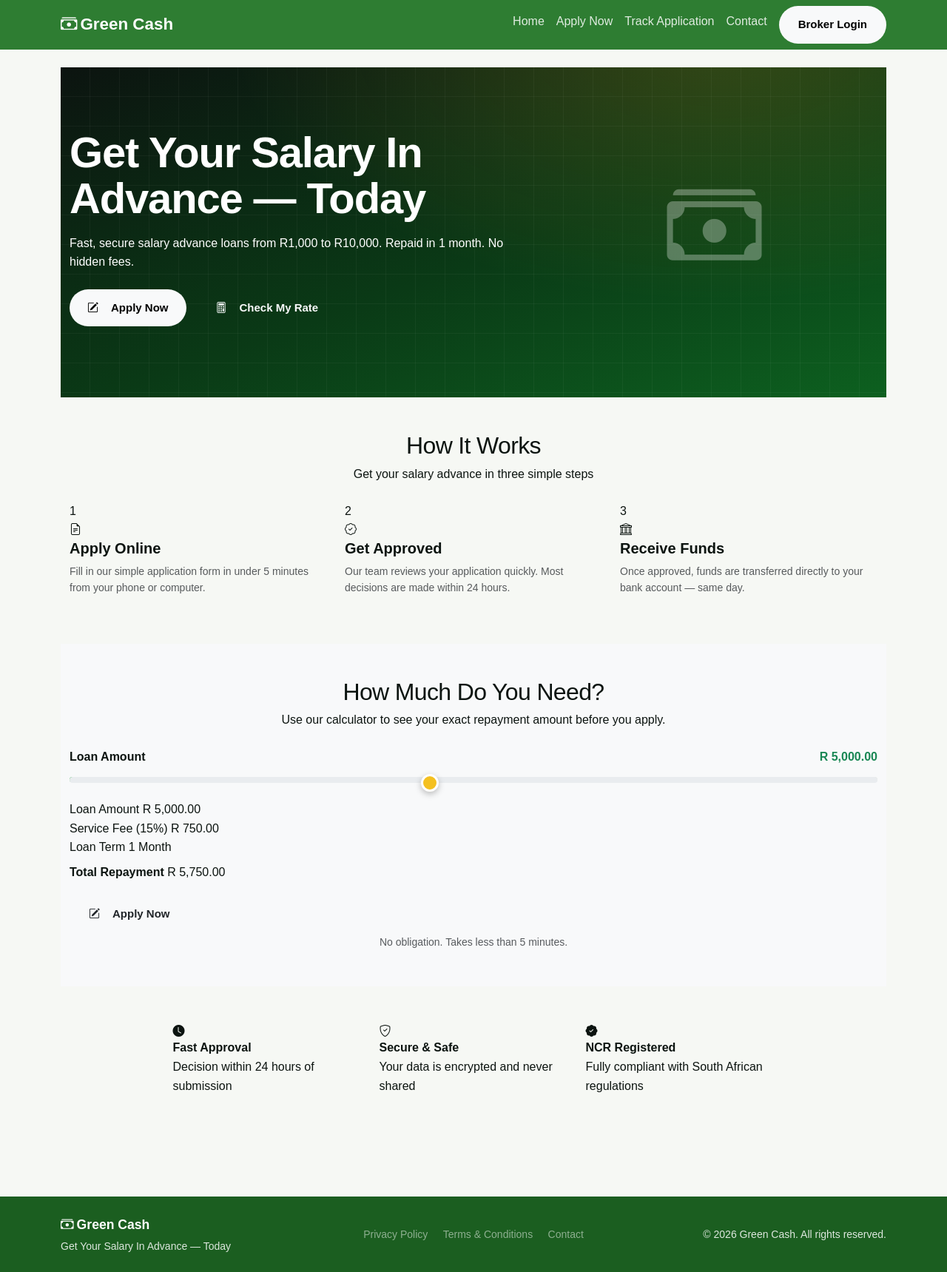
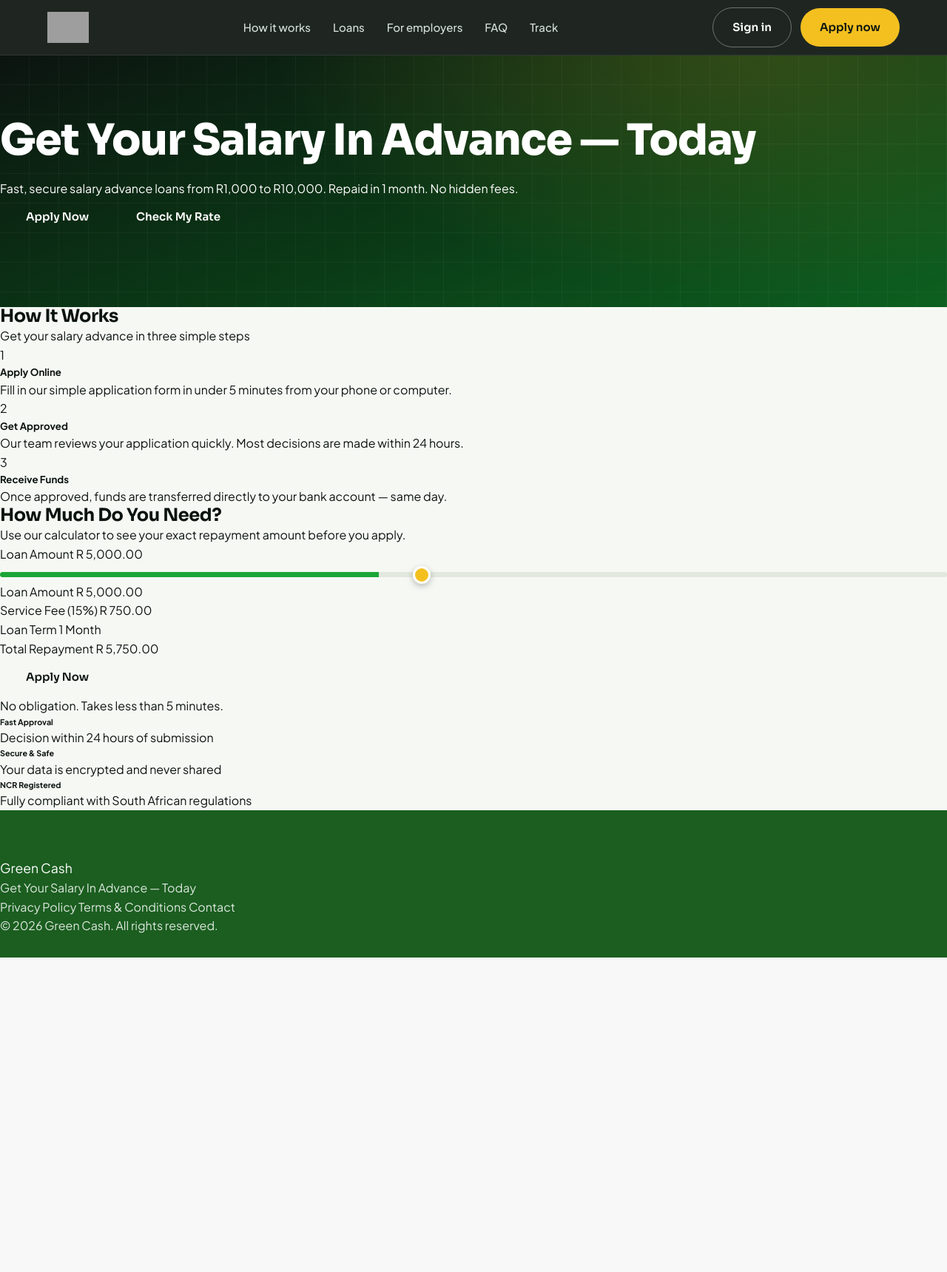
Before and after one commit to oluwatosindot/greencash, a PHP site: page /index.php in a window 1280 px wide. Shown: the whole page at 74% size. After the commit the page ends 1294 px from the top, so only its background shows below. Run offline with PHP 8.4, Linux system fonts and the light colour scheme; some libraries are stand-ins or nearby versions; grey boxes are pictures that could not be loaded.

Commit message:
feat: rewrite header.php with dark sticky nav, logo image, vanilla flash markup

```diff
--- a/includes/header.php
+++ b/includes/header.php
@@ -4,61 +4,42 @@
     <meta charset="UTF-8">
     <meta name="viewport" content="width=device-width, initial-scale=1.0">
     <title><?= isset($page_title) ? sanitize($page_title) . ' — ' . htmlspecialchars(APP_NAME, ENT_QUOTES, 'UTF-8') : htmlspecialchars(APP_NAME, ENT_QUOTES, 'UTF-8') ?></title>
-    <!-- Bootstrap 5 -->
-    <link rel="stylesheet" href="https://cdn.jsdelivr.net/npm/bootstrap@5.3.3/dist/css/bootstrap.min.css">
-    <!-- Bootstrap Icons -->
-    <link rel="stylesheet" href="https://cdn.jsdelivr.net/npm/bootstrap-icons@1.11.3/font/bootstrap-icons.min.css">
-    <!-- Google Fonts: Inter -->
     <link rel="preconnect" href="https://fonts.googleapis.com">
     <link rel="preconnect" href="https://fonts.gstatic.com" crossorigin>
-    <link href="https://fonts.googleapis.com/css2?family=Inter:wght@400;500;600;700&display=swap" rel="stylesheet">
-    <!-- App styles — defines all CSS custom properties and component styles -->
+    <link href="https://fonts.googleapis.com/css2?family=Sora:wght@400;500;600;700;800&family=Plus+Jakarta+Sans:wght@400;500;600;700&display=swap" rel="stylesheet">
     <link rel="stylesheet" href="<?= htmlspecialchars(APP_URL, ENT_QUOTES, 'UTF-8') ?>/assets/css/style.css">
-    <style>
-        /* Navbar-specific styles not in style.css (layout-shell concerns) */
-        .navbar-brand { font-weight: 700; font-size: 1.4rem; color: #fff !important; }
-        .navbar { background-color: #2E7D32 !important; }
-        .navbar .nav-link { color: rgba(255,255,255,0.85) !important; font-weight: 500; }
-        .navbar .nav-link:hover { color: #fff !important; }
-    </style>
 </head>
 <body>
 
-<!-- Navbar -->
-<nav class="navbar navbar-expand-lg">
-    <div class="container">
-        <a class="navbar-brand" href="<?= htmlspecialchars(APP_URL, ENT_QUOTES, 'UTF-8') ?>">
-            <i class="bi bi-cash-stack me-1"></i><?= htmlspecialchars(APP_NAME, ENT_QUOTES, 'UTF-8') ?>
+<header>
+    <div class="wrap nav">
+        <a href="<?= htmlspecialchars(APP_URL, ENT_QUOTES, 'UTF-8') ?>" class="brand">
+            <img src="<?= htmlspecialchars(APP_URL, ENT_QUOTES, 'UTF-8') ?>/assets/img/logo01.jpeg" alt="<?= htmlspecialchars(APP_NAME, ENT_QUOTES, 'UTF-8') ?>" style="height:42px">
         </a>
-        <button class="navbar-toggler" type="button" data-bs-toggle="collapse" data-bs-target="#mainNav">
-            <span class="navbar-toggler-icon" style="filter:invert(1)"></span>
-        </button>
-        <div class="collapse navbar-collapse" id="mainNav">
-            <ul class="navbar-nav ms-auto">
-                <li class="nav-item"><a class="nav-link" href="<?= htmlspecialchars(APP_URL, ENT_QUOTES, 'UTF-8') ?>">Home</a></li>
-                <li class="nav-item"><a class="nav-link" href="<?= htmlspecialchars(APP_URL, ENT_QUOTES, 'UTF-8') ?>/apply.php">Apply Now</a></li>
-                <li class="nav-item"><a class="nav-link" href="<?= htmlspecialchars(APP_URL, ENT_QUOTES, 'UTF-8') ?>/track-application.php">Track Application</a></li>
-                <li class="nav-item"><a class="nav-link" href="<?= htmlspecialchars(APP_URL, ENT_QUOTES, 'UTF-8') ?>/contact.php">Contact</a></li>
-                <li class="nav-item ms-2">
-                    <a class="btn btn-light btn-sm fw-semibold" href="<?= htmlspecialchars(APP_URL, ENT_QUOTES, 'UTF-8') ?>/broker-portal-login.php">Broker Login</a>
-                </li>
-            </ul>
+        <nav class="navlinks" id="navlinks">
+            <a href="<?= htmlspecialchars(APP_URL, ENT_QUOTES, 'UTF-8') ?>/#how">How it works</a>
+            <a href="<?= htmlspecialchars(APP_URL, ENT_QUOTES, 'UTF-8') ?>/#products">Loans</a>
+            <a href="<?= htmlspecialchars(APP_URL, ENT_QUOTES, 'UTF-8') ?>/#employers">For employers</a>
+            <a href="<?= htmlspecialchars(APP_URL, ENT_QUOTES, 'UTF-8') ?>/#faq">FAQ</a>
+            <a href="<?= htmlspecialchars(APP_URL, ENT_QUOTES, 'UTF-8') ?>/track-application.php">Track</a>
+        </nav>
+        <div class="nav-cta">
+            <a href="<?= htmlspecialchars(APP_URL, ENT_QUOTES, 'UTF-8') ?>/login.php" class="btn btn-ghost btn-ghost--on-dark">Sign in</a>
+            <a href="<?= htmlspecialchars(APP_URL, ENT_QUOTES, 'UTF-8') ?>/#apply" class="btn btn-yellow">Apply now</a>
+            <button class="burger" id="burger" aria-label="Menu"><span></span><span></span><span></span></button>
         </div>
     </div>
-</nav>
+</header>
 
-<?php $flash = getFlash(); if ($flash): ?>
-<div class="container mt-3">
-    <?php
-    $allowedAlertTypes = ['success', 'danger', 'warning', 'info', 'primary', 'secondary'];
-    $alertType = in_array($flash['type'], $allowedAlertTypes, true) ? $flash['type'] : 'info';
-    if ($flash['type'] === 'error') $alertType = 'danger';
-    ?>
-    <div class="alert alert-<?= $alertType ?> alert-dismissible fade show" role="alert">
-        <?= sanitize($flash['message']) ?>
-        <button type="button" class="btn-close" data-bs-dismiss="alert"></button>
+<?php $flash = getFlash(); if ($flash):
+    $type = in_array($flash['type'], ['success','error','warning','info'], true) ? $flash['type'] : 'info';
+?>
+<div class="wrap" style="padding-top:18px">
+    <div class="flash flash--<?= $type ?>">
+        <span><?= sanitize($flash['message']) ?></span>
+        <button class="x" type="button" aria-label="Dismiss">×</button>
     </div>
 </div>
 <?php endif; ?>
 
-<main class="container py-4">
+<main>
```
